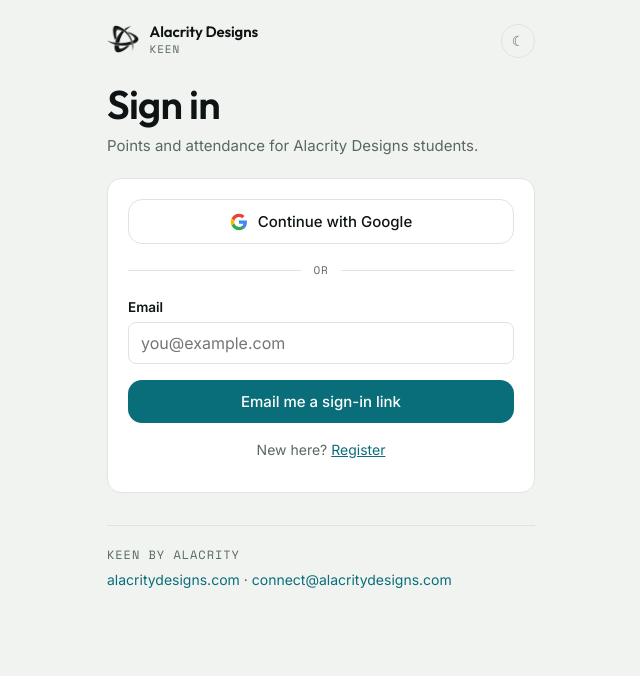
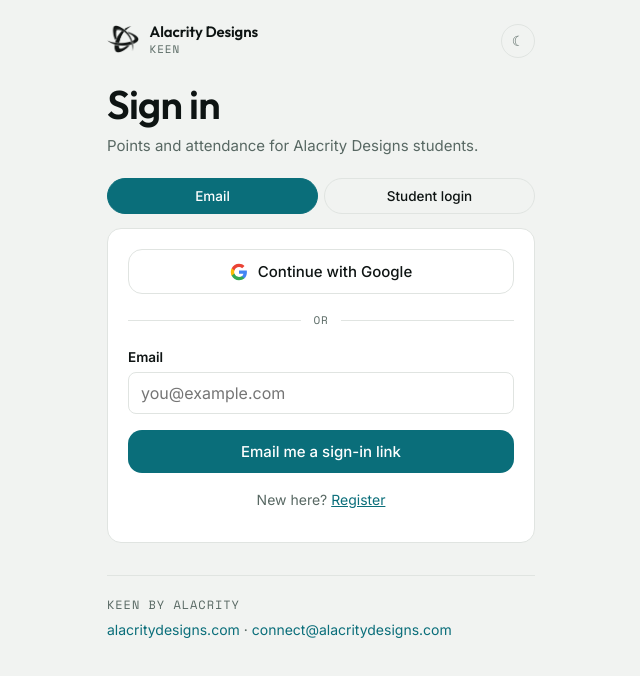
Before and after one commit to harissehgal01/keen-by-alacrity, a Next.js app in the folder keen/: page /login in a window 1280 px wide. Shown: the top 676 px of the page, without its empty margins (319-959 px from the left). Built offline with nearby package versions, Linux system fonts and the light colour scheme.

Commit message:
Student username/PIN login, class feed, feed nav links

```diff
--- a/keen/app/login/page.jsx
+++ b/keen/app/login/page.jsx
@@ -8,10 +8,26 @@ import { DISPLAY, MONO } from "../../lib/theme";
 
 export default function Login() {
   const { C, dark, setDark } = useTheme();
+  const [mode, setMode] = useState("email"); // "email" | "student"
   const [email, setEmail] = useState("");
+  const [uname, setUname] = useState("");
+  const [pin, setPin] = useState("");
   const [sent, setSent] = useState(false);
   const [busy, setBusy] = useState(false);
   const [err, setErr] = useState("");
+
+  const studentSignIn = async () => {
+    const u = uname.trim().toLowerCase();
+    const p = pin.trim();
+    if (!u || !p) return setErr("Enter your username and PIN.");
+    setBusy(true); setErr("");
+    const { data: loginEmail, error: lookupErr } = await sb().rpc("student_login_email", { p_username: u });
+    if (lookupErr || !loginEmail) { setBusy(false); return setErr("That username isn't set up yet. Check with your teacher."); }
+    const { error } = await sb().auth.signInWithPassword({ email: loginEmail, password: p });
+    setBusy(false);
+    if (error) setErr("Username or PIN is wrong. Check with your teacher.");
+    else window.location.href = "/";
+  };
 
   const send = async () => {
     const addr = email.trim().toLowerCase();
@@ -51,8 +67,37 @@ export default function Login() {
           Points and attendance for Alacrity Designs students.
         </p>
 
-        {sent ? (
-          <Card C={C} style={{ marginTop: 20 }}>
+        <div style={{ display: "flex", gap: 6, marginTop: 20 }}>
+          {[["email", "Email"], ["student", "Student login"]].map(([k, l]) => (
+            <button key={k} onClick={() => { setMode(k); setErr(""); }}
+              style={{ flex: 1, background: mode === k ? C.accent : "transparent", color: mode === k ? C.onAccent : C.ink,
+                border: `1px solid ${mode === k ? C.accent : C.line}`, borderRadius: 999, padding: "9px 0", fontSize: 13.5, fontWeight: 500 }}>
+              {l}
+            </button>
+          ))}
+        </div>
+
+        {mode === "student" ? (
+          <Card C={C} style={{ marginTop: 14 }}>
+            <p style={{ fontSize: 13.5, color: C.muted, margin: "0 0 14px", lineHeight: 1.5 }}>
+              For students without their own email. Ask your teacher for your username and PIN.
+            </p>
+            <label style={{ fontSize: 13.5, fontWeight: 600 }}>Username</label>
+            <Input C={C} value={uname} onChange={(e) => setUname(e.target.value)} placeholder="e.g. haroon" style={{ marginTop: 6 }} />
+            <div style={{ marginTop: 14 }}>
+              <label style={{ fontSize: 13.5, fontWeight: 600 }}>PIN</label>
+              <Input C={C} type="password" inputMode="numeric" value={pin}
+                onChange={(e) => setPin(e.target.value)}
+                onKeyDown={(e) => e.key === "Enter" && studentSignIn()}
+                placeholder="1234" style={{ marginTop: 6 }} />
+            </div>
+            {err ? <div style={{ color: C.warn, fontSize: 13, marginTop: 12, lineHeight: 1.5 }}>{err}</div> : null}
+            <Button C={C} onClick={studentSignIn} disabled={busy} style={{ marginTop: 16, width: "100%", opacity: busy ? 0.6 : 1 }}>
+              {busy ? "Signing in…" : "Sign in"}
+            </Button>
+          </Card>
+        ) : sent ? (
+          <Card C={C} style={{ marginTop: 14 }}>
             <div style={{ fontFamily: MONO, fontSize: 12, letterSpacing: ".08em", textTransform: "uppercase", color: C.accent }}>
               Check your inbox
             </div>
@@ -63,7 +108,7 @@ export default function Login() {
             <Button C={C} variant="secondary" onClick={() => setSent(false)}>Back</Button>
           </Card>
         ) : (
-          <Card C={C} style={{ marginTop: 20 }}>
+          <Card C={C} style={{ marginTop: 14 }}>
             <GoogleButton C={C} />
             <Divider C={C} />
 
```
